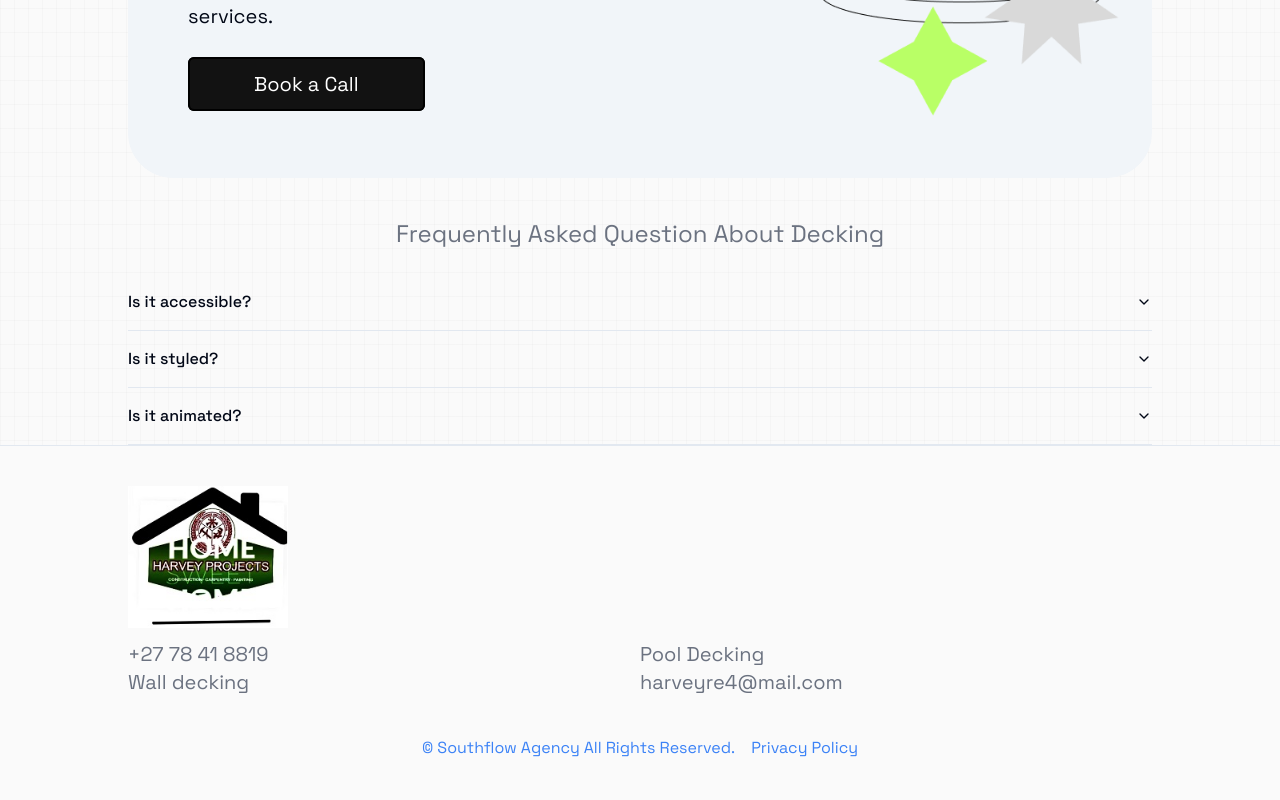
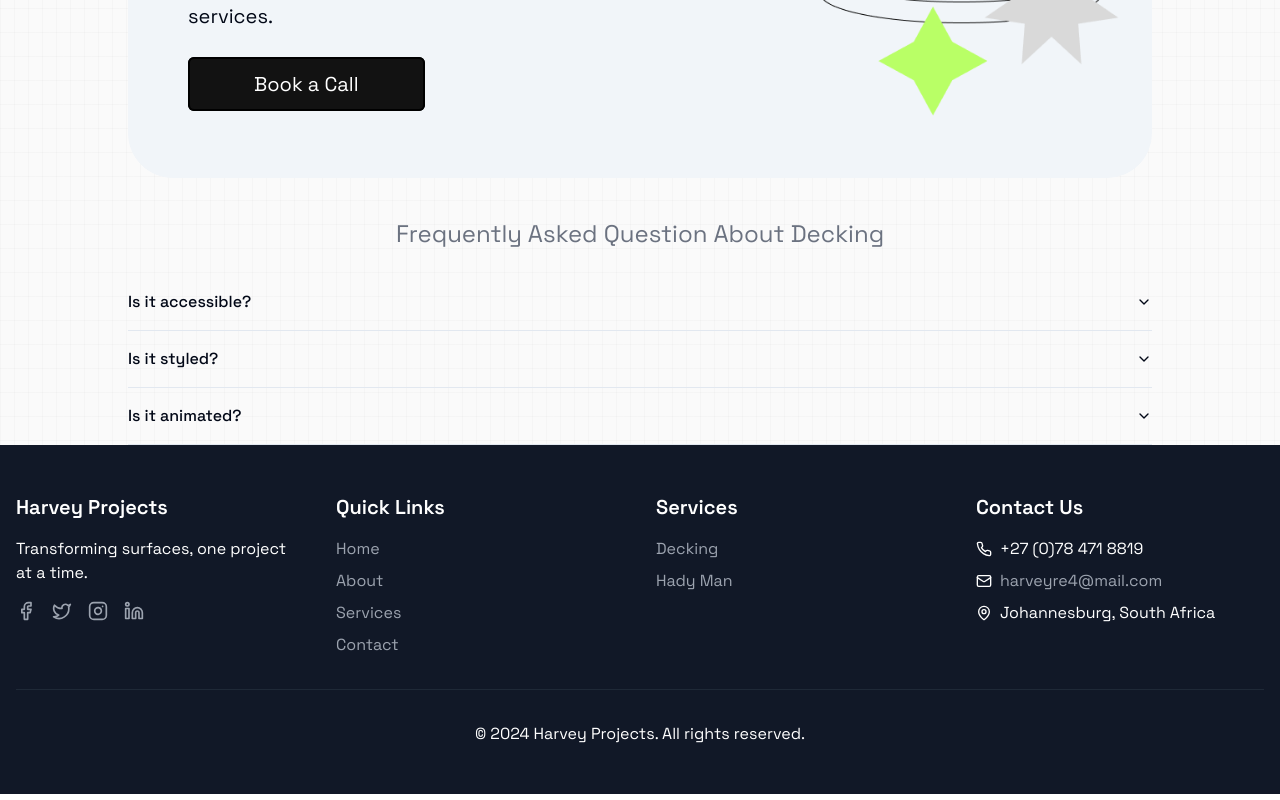
Before and after one commit to banele303/harvey-projects, a Next.js app: page /gallary in a window 1280 px wide. Shown: the part 3424-4224 px from the top of the page. Built offline with nearby package versions, Linux system fonts and the light colour scheme.

Commit message:
am altmost rhere

```diff
--- a/app/about-us/decking-types.tsx
+++ b/app/about-us/decking-types.tsx
@@ -21,7 +21,7 @@ export function DeckingTypes() {
                 <div className="">
                     <BackgroundGradient className="rounded-[22px] p-[2.3rem] sm:p-10 bg-white dark:bg-zinc-900">
                         <h3 className="text-[23px] leading-6 text-neutral-600 dark:text-neutral-400 ">
-                        TRANSFORM YOU OUTDOOR LIVING SPACE WITH SYNTHETIC DECK
+                        TRANSFORM YOUR OUTDOOR LIVING SPACE WITH SYNTHETIC DECK
                         </h3>
                         <p className="text-md leading-7 text-neutral-600 dark:text-neutral-400 py-5">
                         Decking allows you to enhance any boring, lethargic entertainment area transforming it into an entertainers dream.
--- a/app/about-us/ui/Navbar.tsx
+++ b/app/about-us/ui/Navbar.tsx
@@ -35,8 +35,8 @@ const Navbar = () => {
         <div
           className={
             scrolled
-              ? "scrolled  bg-white items-center  mx-auto md:left-[10rem]  rounded-md w-full md:w-3/4 z-50 top-5 md:top-10  fixed drop-shadow-lg pt-[1.3rem] pb-[1.3rem] "
-              : "   z-50  bg-white top-5 md:top-10  md:left-[10rem] rounded-md w-full  md:w-3/4  fixed drop-shadow-lg  py-[1rem]  "
+              ? "scrolled  bg-white items-center  mx-auto md:left-[10rem]  rounded-md w-full md:w-3/4 z-50 top-0 md:top-10  fixed drop-shadow-lg pt-[1.3rem] pb-[1.3rem] "
+              : "z-50  bg-white top-0 md:top-10  md:left-[10rem] rounded-md w-full  md:w-3/4  fixed drop-shadow-lg  py-[1rem]  "
           }
         >
           <div className="px-2 flex justify-between items-center w-full h-full">
--- a/app/page.tsx
+++ b/app/page.tsx
@@ -23,6 +23,7 @@ import { DeckingTypes } from "./about-us/decking-types";
 import Navbar from "./about-us/ui/Navbar";
 import TheTestimonials from "@/components/2ui/testimonial";
 import FRQ from "./decking-services/FRQ";
+import Footer from "@/components/footer";
 
 
 
@@ -89,6 +90,12 @@ export default function Home() {
               <p className="md:text-xl font-semibold flex gap-x-2 md:gap-x-4 items-center">
                 <PiCheckBold className="text-xl text-blue-500" />
                 Pool Decking
+              </p>
+            </BoxReveal>
+            <BoxReveal boxColor={"#3b82f6"} duration={0.5}>
+              <p className="md:text-xl font-semibold flex gap-x-2 md:gap-x-4 items-center">
+                <PiCheckBold className="text-xl text-blue-500" />
+                Borma
               </p>
             </BoxReveal>
           </div>
@@ -239,33 +246,7 @@ export default function Home() {
 
 
 <FRQ/>
-      <footer className="bg-[#fafafa] py-10  px-6 md:px-0 md:mx-auto border-t">
-        <div className="flex flex-col  justify-between gap-y-3 xl:w-4/5 2xl:w-[68%] mx-auto">
-          <h1 className="text-3xl md:text-5xl font-medium ">
-            Huggie Decking
-          </h1>
-          <div className="grid grid-cols-2 gap-6">
-            <p className="text-left  text-xl  text-gray-500">+27 78 41 8819</p>
-            <p className="text-left  text-xl  text-gray-500">
-              Pool Decking
-            </p>
-            <p className="text-left  text-xl  text-gray-500">
-              Wall decking
-            </p>
-
-            <p className="text-left  text-xl  text-gray-500">
-             harveyre4@gmail.com
-            </p>
-          </div>
-        </div>
-
-        <div className="flex md:justify-center gap-x-4 mt-10">
-          © 2025 Huggie Decking. All Rights Reserved.
-          <Link href="/" className="text-blue-500">
-            Privacy Policy
-          </Link>
-        </div>
-      </footer>
+     <Footer/>
     </div>
   );
 }
--- a/components/demos/shooting-stars-demo.tsx
+++ b/components/demos/shooting-stars-demo.tsx
@@ -30,7 +30,7 @@ const features = [
     icon: "/icons/safe.svg",
     title: "Secure Building",
     description:
-      "Safe and secure building practices. To ensure your our safety and yours",
+      "Safe and secure building practices. To ensure you our safety and yours",
   },
   {
     icon: "/icons/analytics.svg",
--- a/components/footer.tsx
+++ b/components/footer.tsx
@@ -1,47 +1,135 @@
-import Image from "next/image";
-import Link from "next/link";
+import Link from "next/link"
+import {  Phone, Mail, MapPin, Facebook, Twitter, Instagram, Linkedin } from 'lucide-react'
 
-const Footer = () => {
-  return (
-    <footer className="bg-[#fafafa] py-10  px-6 md:px-0 md:mx-auto border-t">
-      <div className="flex flex-col  justify-between gap-y-3 xl:w-4/5 2xl:w-[68%] mx-auto">
-        <h1 className="text-3xl md:text-5xl font-medium ">
-          <Image
-            src={"/images/logo.jpg"}
-            width={10000}
-            height={10000}
-            className="w-40"
-            alt="image"
-          />{" "}
-        </h1>
-        <div className="grid grid-cols-2">
-        <p className="text-left  text-xl  text-gray-500">+27 78 41 8819</p>
-        <p className="text-left  text-xl  text-gray-500">
-          Pool Decking
-        </p>
-        <p className="text-left  text-xl  text-gray-500">
-          Wall decking
-        </p>
-        <p className="text-left  text-xl  text-gray-500">
-          harveyre4@mail.com
-        </p>
 
+export default function Footer() {
+    return (
+
+
+        <footer className="bg-gray-900 text-white py-12">
+        <div className="container mx-auto px-4">
+          <div className="grid grid-cols-1 md:grid-cols-4 gap-8">
+            <div>
+              <h3 className="text-xl font-semibold mb-4">Harvey Projects</h3>
+              <p className="mb-4">Transforming surfaces, one project at a time.</p>
+              <div className="flex space-x-4">
+                <a href="#" className="text-gray-400 hover:text-white"><Facebook size={20} /></a>
+                <a href="#" className="text-gray-400 hover:text-white"><Twitter size={20} /></a>
+                <a href="#" className="text-gray-400 hover:text-white"><Instagram size={20} /></a>
+                <a href="#" className="text-gray-400 hover:text-white"><Linkedin size={20} /></a>
+              </div>
+            </div>
+            <div>
+              <h3 className="text-xl font-semibold mb-4">Quick Links</h3>
+              <ul className="space-y-2">
+                <li><Link href="/" className="text-gray-400 hover:text-white">Home</Link></li>
+                <li><Link href="/about" className="text-gray-400 hover:text-white">About</Link></li>
+                <li><Link href="/service" className="text-gray-400 hover:text-white">Services</Link></li>
+                <li><Link href="/contact" className="text-gray-400 hover:text-white">Contact</Link></li>
+              </ul>
+            </div>
+            <div>
+              <h3 className="text-xl font-semibold mb-4">Services</h3>
+              <ul className="space-y-2">
+                <li><a href="#" className="text-gray-400 hover:text-white">Decking</a></li>
+                <li><a href="#" className="text-gray-400 hover:text-white">Hady Man</a></li>
+
+              </ul>
+            </div>
+            <div>
+              <h3 className="text-xl font-semibold mb-4">Contact Us</h3>
+              <ul className="space-y-2">
+                <li className="flex items-center space-x-2">
+                  <Phone size={16} />
+                  <span>+27 (0)78 471 8819</span>
+                </li>
+                <li className="flex items-center space-x-2">
+                  <Mail size={16} />
+                  <a href="mailto:harveyre4@mail.com" className="text-gray-400 hover:text-white">harveyre4@mail.com</a>
+                </li>
+                <li className="flex items-center space-x-2">
+                  <MapPin size={16} />
+                  <span>Johannesburg, South Africa</span>
+                </li>
+              </ul>
+            </div>
+          </div>
+          <div className="border-t border-gray-800 mt-8 pt-8 text-center">
+            <p>&copy; {new Date().getFullYear()} Harvey Projects. All rights reserved.</p>
+          </div>
         </div>
+      </footer>
 
-      </div>
+    )
+}
 
-      <div className="flex md:justify-center gap-x-4 mt-10">
 
-      <Link href="/southflow.co.za" className="text-blue-500">
-      © Southflow Agency All Rights Reserved.
-        </Link>
 
-        <Link href="/" className="text-blue-500">
-          Privacy Policy
-        </Link>
-      </div>
-    </footer>
-  );
-};
 
-export default Footer;
+
+
+
+
+
+
+
+
+
+
+
+
+
+
+
+
+
+
+
+
+// import Image from "next/image";
+// import Link from "next/link";
+
+// const Footer = () => {
+//   return (
+//     <footer className="bg-[#fafafa] py-10  px-6 md:px-0 md:mx-auto border-t">
+//       <div className="flex flex-col  justify-between gap-y-3 xl:w-4/5 2xl:w-[68%] mx-auto">
+//         <h1 className="text-3xl md:text-5xl font-medium ">
+//           <Image
+//             src={"/images/logo.jpg"}
+//             width={10000}
+//             height={10000}
+//             className="w-40"
+//             alt="image"
+//           />{" "}
+//         </h1>
+//         <div className="grid grid-cols-2">
+//         <p className="text-left  text-xl  text-gray-500">+27 78 41 8819</p>
+//         <p className="text-left  text-xl  text-gray-500">
+//           Pool Decking
+//         </p>
+//         <p className="text-left  text-xl  text-gray-500">
+//           Wall decking
+//         </p>
+//         <p className="text-left  text-xl  text-gray-500">
+//           harveyre4@mail.com
+//         </p>
+
+//         </div>
+
+//       </div>
+
+//       <div className="flex md:justify-center gap-x-4 mt-10">
+
+//       <Link href="/southflow.co.za" className="text-blue-500">
+//       © Southflow Agency All Rights Reserved.
+//         </Link>
+
+//         <Link href="/" className="text-blue-500">
+//           Privacy Policy
+//         </Link>
+//       </div>
+//     </footer>
+//   );
+// };
+
+// export default Footer;
--- a/components/ui/lets-make-things-happen.tsx
+++ b/components/ui/lets-make-things-happen.tsx
@@ -18,7 +18,7 @@ function LetsMakeThingsHappenSection() {
         </p>
 
         <Link
-          href="/meeting"
+          href="/contact-us"
           className="py-3
             px-10
 
```
Also changed, not shown: app/contact-us/page.tsx (+9 -6 lines).
